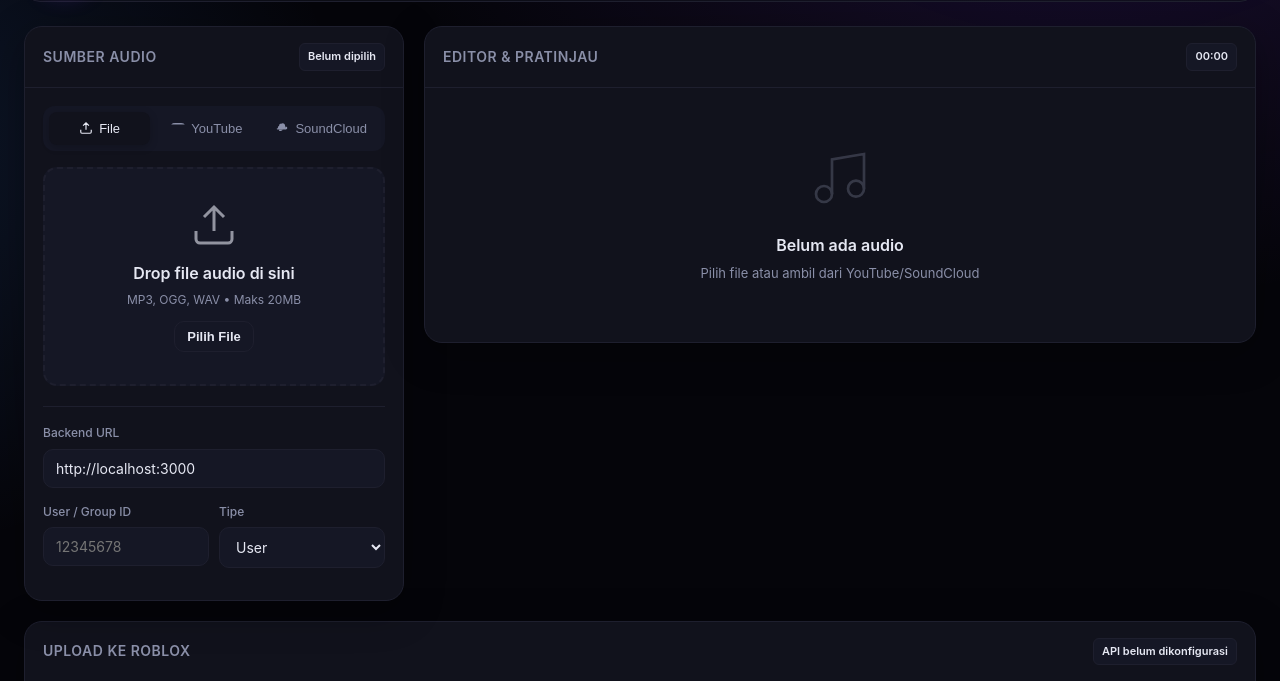
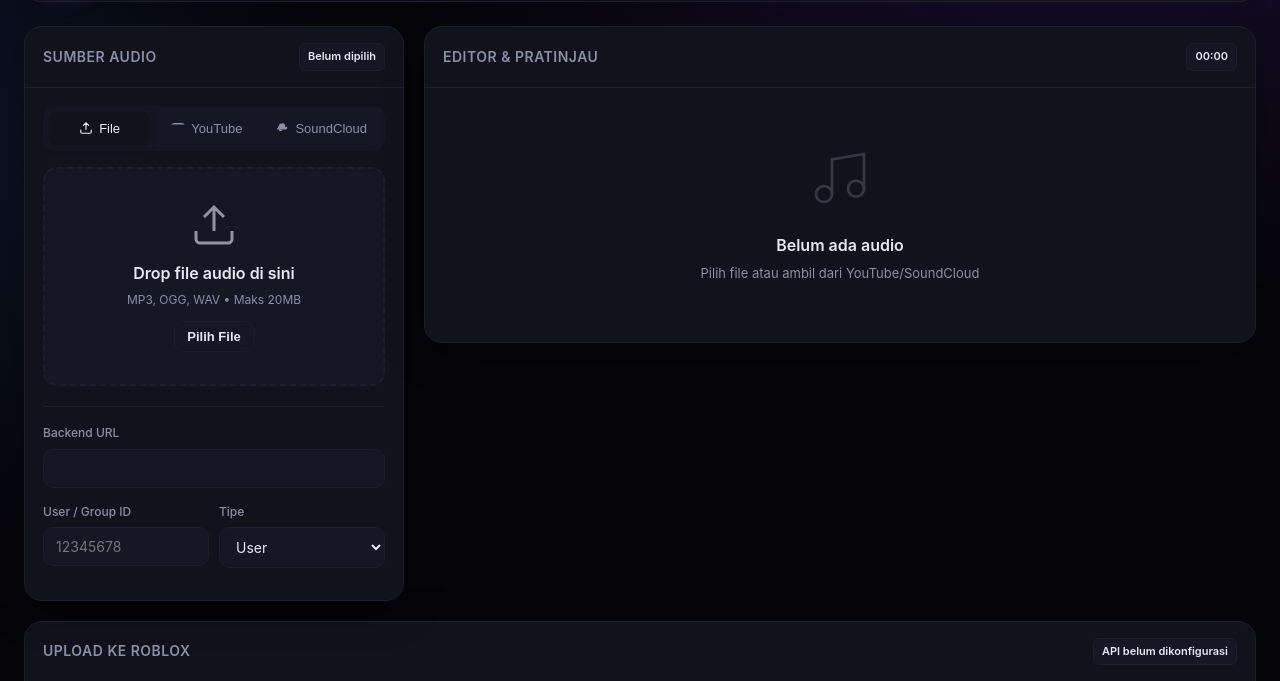
Before and after one commit to bmobilelegend642-code/LA-PARTY-STUDIO, a plain HTML site: page frontend/index.html in a window 1280 px wide. Shown: the part 96-777 px from the top of the page. Drawn offline with Linux system fonts and the light colour scheme; no server answers.

Commit message:
Update index.html

```diff
--- a/frontend/index.html
+++ b/frontend/index.html
@@ -253,7 +253,7 @@ footer strong { color:var(--text); }
         <div style="margin-top:20px; padding-top:16px; border-top:1px solid var(--border);">
           <div class="field">
             <label class="label">Backend URL</label>
-            <input type="url" class="input" id="backendUrl" value="http://localhost:3000">
+            <input type="url" class="input" id="backendUrl" value="">
           </div>
           <div class="grid-2">
             <div class="field">
@@ -456,7 +456,7 @@ footer strong { color:var(--text); }
   const $$ = s => document.querySelectorAll(s);
 
   const state = {
-    backend: 'http://localhost:3000',
+    backend: ',
     audioBuffer: null,
     originalFile: null,
     processedBlob: null,
@@ -508,7 +508,7 @@ footer strong { color:var(--text); }
   const load = () => {
     try {
       const d = JSON.parse(localStorage.getItem('raup_v2') || '{}');
-      state.backend = d.backend || 'http://localhost:3000';
+      state.backend = d.backend || '';
       state.userId = d.userId || '';
       state.isGroup = d.isGroup || false;
       state.encryptedKey = d.encryptedKey || null;
```
